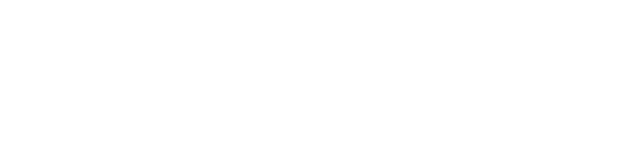
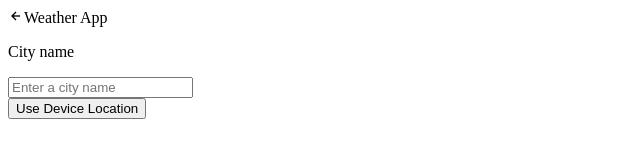
Before and after one commit to EricChagrikian/Weather-App, a plain HTML site: page index.html in a window 1280 px wide. Shown: the whole page, without its empty margins (0-640 px from the left). Drawn offline with nearby package versions, Linux system fonts and the light colour scheme.

Commit message:
html 1st part

```diff
--- a/index.html
+++ b/index.html
@@ -9,6 +9,14 @@
     <title>Weather app</title>
 </head>
 <body>
-
+    <div class="wrapper">
+        <header><i class="bx bx-left-arrow-alt"></i>Weather App</header>
+        <section class="inputUser">
+            <p class="info-txt">City name</p>
+            <input type="text" placeholder="Enter a city name" spellcheck="false">
+            <div class="separator"></div>
+            <button>Use Device Location</button>
+        </section>
+    </div>
 </body>
 </html>
```
